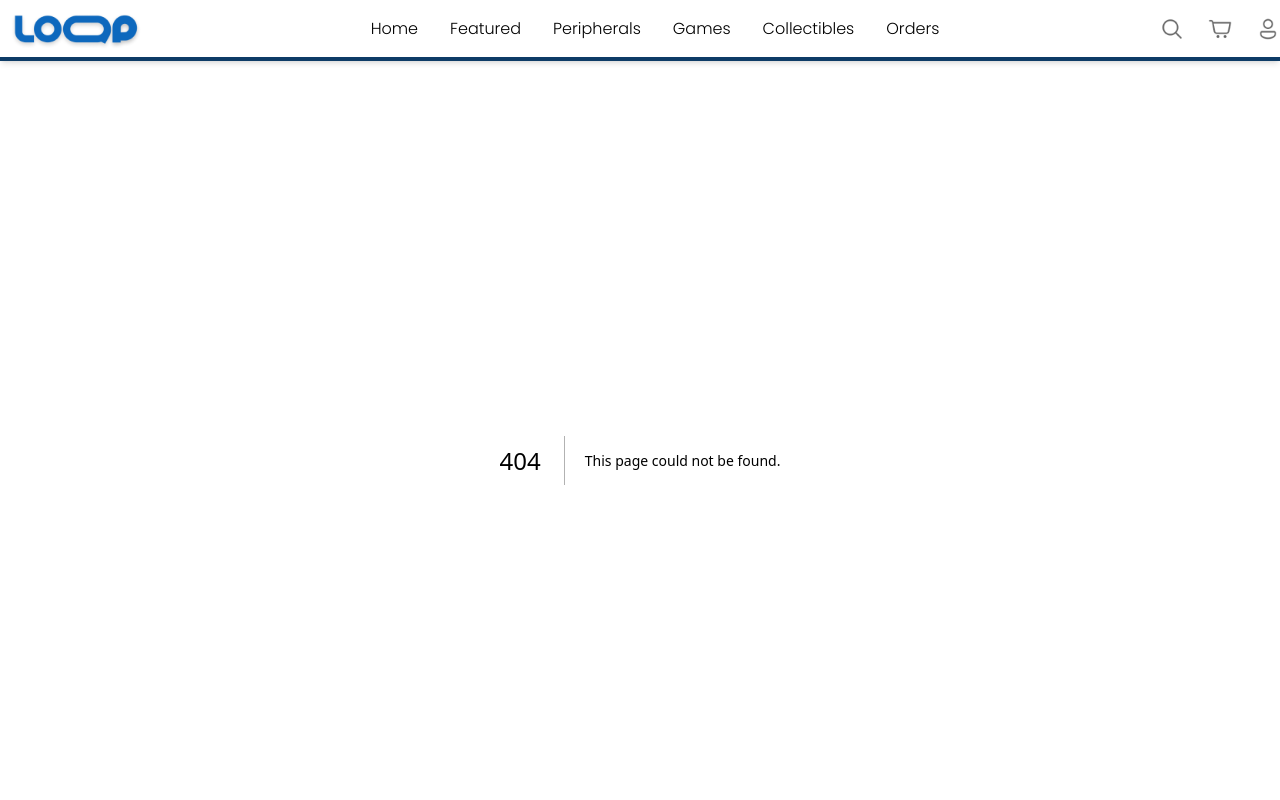
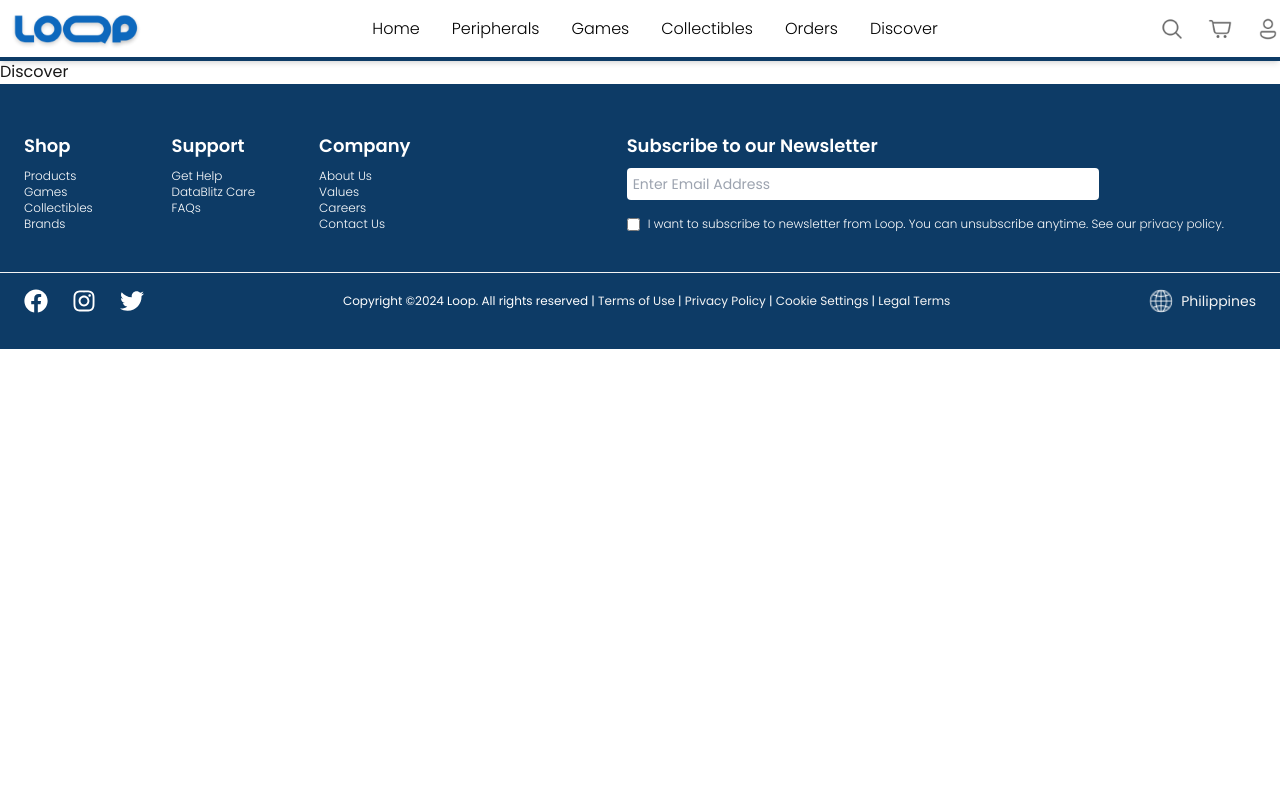
Before and after one commit to wintercutie/loop, a Next.js app: page /discover in a window 1280 px wide. Before the commit this address had no page. Shown: the top 800 px of the page. Built offline with nearby package versions, Linux system fonts and the light colour scheme.

Commit message:
all routing done

```diff
--- /dev/null
+++ b/src/app/collectibles/page.jsx
@@ -0,0 +1,7 @@
+import React from 'react'
+
+export default function Collectibles() {
+  return (
+    <div>Collectibles</div>
+  )
+}
--- /dev/null
+++ b/src/app/discover/page.jsx
@@ -0,0 +1,7 @@
+import React from 'react'
+
+export default function Discover() {
+  return (
+    <div>Discover</div>
+  )
+}
--- /dev/null
+++ b/src/app/games/page.jsx
@@ -0,0 +1,7 @@
+import React from 'react'
+
+export default function Games() {
+  return (
+    <div>Games</div>
+  )
+}
--- /dev/null
+++ b/src/app/products/page.jsx
@@ -0,0 +1,7 @@
+import React from 'react'
+
+export default function Products() {
+  return (
+    <div>Products</div>
+  )
+}
--- /dev/null
+++ b/src/app/user/purchase/all/page.jsx
@@ -0,0 +1,7 @@
+import React from 'react'
+
+export default function allPurchase() {
+  return (
+    <div>allPurchase</div>
+  )
+}
--- a/src/components/Navbar.jsx
+++ b/src/components/Navbar.jsx
@@ -1,4 +1,4 @@
-"use client"
+"use client";
 import React, { useState } from "react";
 import Image from "next/image";
 import { motion } from "framer-motion";
@@ -40,7 +40,9 @@ export default function Navbar() {
 
         {/* Categories */}
         <div
-          className={`flex-grow hidden md:flex justify-center ${isSearchOpen ? "opacity-0" : "opacity-100"}`}
+          className={`flex-grow hidden md:flex justify-center ${
+            isSearchOpen ? "opacity-0" : "opacity-100"
+          }`}
         >
           <ul className="flex space-x-8">
             <li className="hover:text-[#0D3B66] cursor-pointer font-light">
@@ -49,19 +51,29 @@ export default function Navbar() {
               </Link>
             </li>
             <li className="hover:text-[#0D3B66] cursor-pointer font-light">
-              Featured
+              <Link href="/products" passHref>
+                Peripherals
+              </Link>
             </li>
             <li className="hover:text-[#0D3B66] cursor-pointer font-light">
-              Peripherals
+              <Link href="/games" passHref>
+                Games
+              </Link>
             </li>
             <li className="hover:text-[#0D3B66] cursor-pointer font-light">
-              Games
+              <Link href="/collectibles" passHref>
+                Collectibles
+              </Link>
             </li>
             <li className="hover:text-[#0D3B66] cursor-pointer font-light">
-              Collectibles
+              <Link href="/user/purchase/all" passHref>
+                Orders
+              </Link>
             </li>
             <li className="hover:text-[#0D3B66] cursor-pointer font-light">
-              Orders
+              <Link href="/discover" passHref>
+                Discover
+              </Link>
             </li>
           </ul>
         </div>
```
